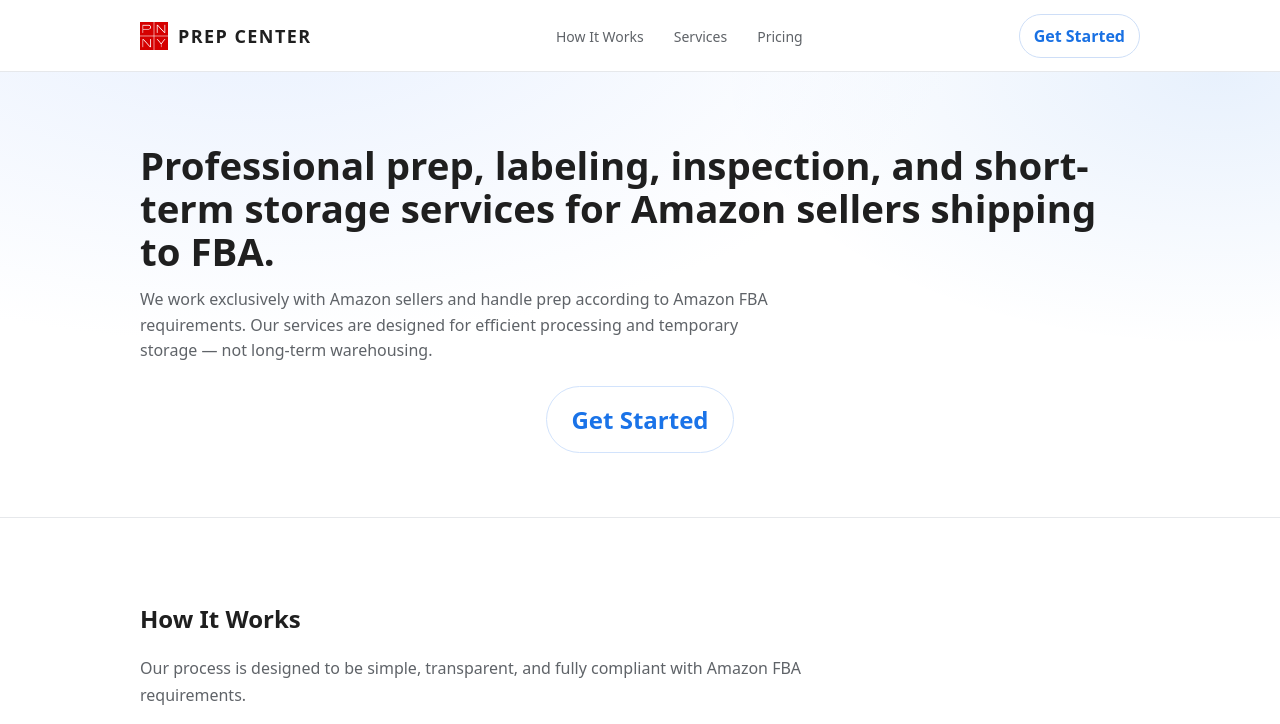
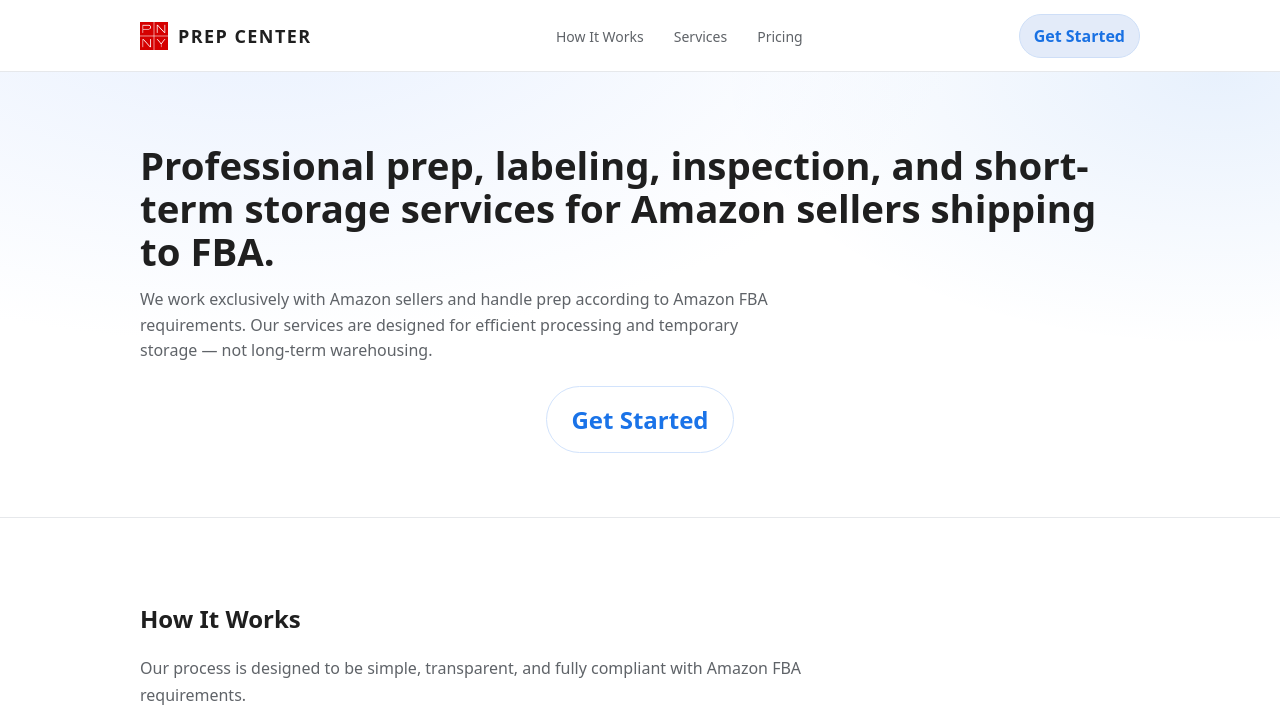
Before and after one commit to gevrisov/Prep-Center, a plain HTML site: page index.html in a window 1280 px wide. In both pictures the pointer is over the link 1079 px from the left and 36 px from the top of the page. Shown: the top 724 px of the page. Drawn offline with Linux system fonts and the light colour scheme.

Commit message:
Update styles.css

```diff
--- a/css/styles.css
+++ b/css/styles.css
@@ -152,6 +152,10 @@ body{
   background: transparent;
   color: var(--blue);
   border-color: var(--blue-200);
+}
+.btn-primary:hover,
+.btn-primary:focus-visible{
+  background: var(--blue-100);      /* ← заливка ТОЛЬКО при hover */
 }
 .btn-primary:hover{filter: brightness(.98);}
 
```
